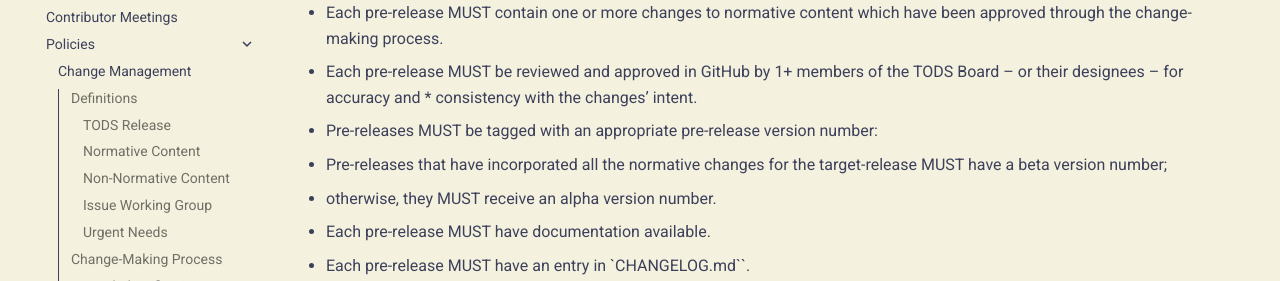
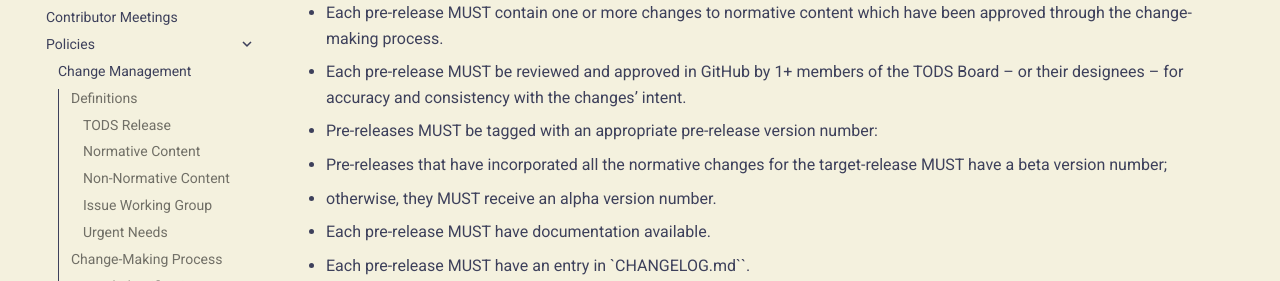
Before and after one commit to cal-itp/operational-data-standard, an MkDocs documentation site: the page built from docs/governance/policies/change-management-versioning.md, in a window 1280 px wide and 900 px high, scrolled down 5719 px. Shown: the part 198-479 px from the top of the window. Built offline with MkDocs 1.6.1 and Material for MkDocs 9.7.7, drawn with Linux system fonts in a browser that asks for light colours; nearby versions of some CDN libraries; comment, search, counter and statistics services are not loaded.

Commit message:
Remove * char

```diff
--- a/docs/governance/policies/change-management-versioning.md
+++ b/docs/governance/policies/change-management-versioning.md
@@ -169,7 +169,7 @@ Each approved change to normative content in the develop branch of the TODS Repo
 Pre-releases MAY be made in order to evaluate and work on incrementally-approved changes.
 
 * Each pre-release MUST contain one or more changes to normative content which have been approved through the change-making process.
-* Each pre-release MUST be reviewed and approved in GitHub by 1+ members of the [TODS Board][board] – or their designees – for accuracy and * consistency with the changes’ intent.
+* Each pre-release MUST be reviewed and approved in GitHub by 1+ members of the [TODS Board][board] – or their designees – for accuracy and consistency with the changes’ intent.
 * Pre-releases MUST be tagged with an appropriate pre-release version number:
 * Pre-releases that have incorporated all the normative changes for the target-release MUST have a beta version number;
 * otherwise, they MUST receive an alpha version number.
```
